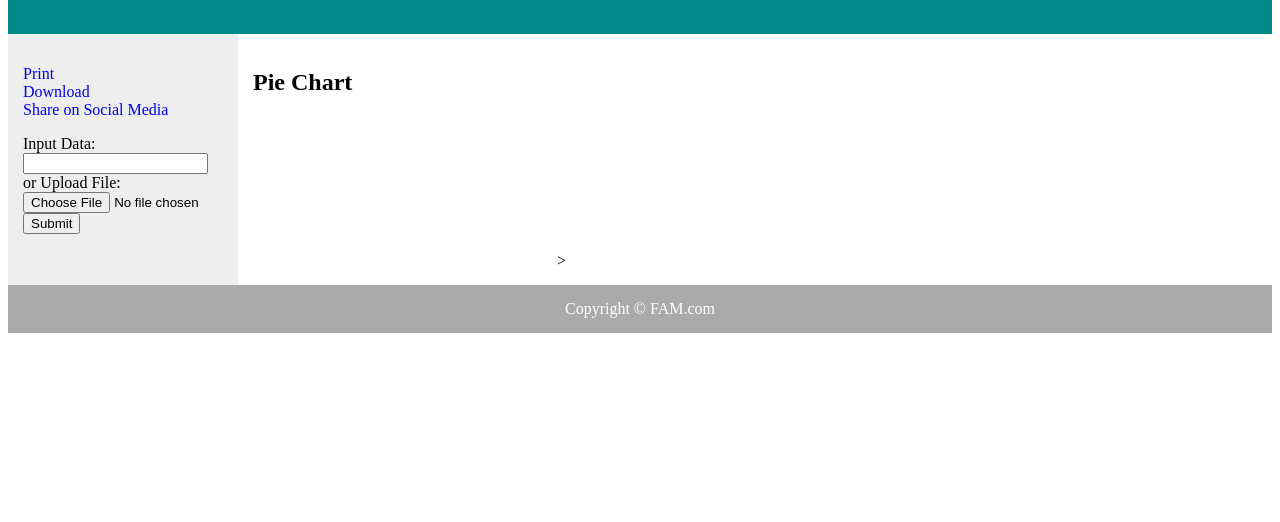
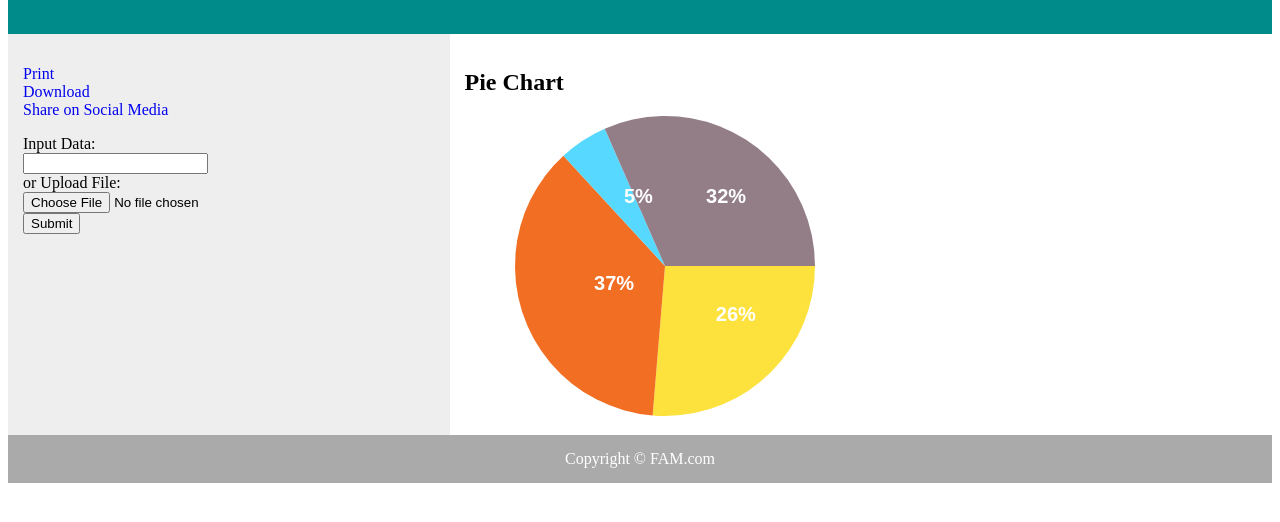
Before and after one commit to faithfreecoder/bc-19-ChartApplication, a website: page index.html in a window 1280 px wide. Shown: the part 84-606 px from the top of the page. Drawn offline with Linux system fonts and the light colour scheme.

Commit message:
Canvas layout with Dummy Chart

```diff
--- a/index.html
+++ b/index.html
@@ -31,7 +31,7 @@
 <article class="article">
   <h1>Pie Chart</h1>
   <canvas id="myCanvas"></canvas>
-    <script type="text/javascript" src="script.js"></script>>
+    <script type="text/javascript" src="script.js"></script>
 </article>
 
 <footer>Copyright &copy; FAM.com</footer>
--- a/script.js
+++ b/script.js
@@ -1,5 +1,103 @@
-var chartCanvas = document.getElementById("chartCanvas");
-chartCanvas.width = 300;
-chartCanvas.height = 300;
+var myCanvas = document.getElementById("myCanvas");
+myCanvas.width = 400;
+myCanvas.height = 300;
+var ctx = myCanvas.getContext("2d");
 
-var ctx = myCanvas.getContext("2d");
+function drawLine(ctx, startX, startY, endX, endY){
+    ctx.beginPath();
+    ctx.moveTo(startX,startY);
+    ctx.lineTo(endX,endY);
+    ctx.stroke();
+}
+
+function drawArc(ctx, centerX, centerY, radius, startAngle, endAngle){
+    ctx.beginPath();
+    ctx.arc(centerX, centerY, radius, startAngle, endAngle);
+    ctx.stroke();
+}
+
+ function drawPieSlice(ctx,centerX, centerY, radius, startAngle, endAngle, color ){
+    ctx.fillStyle = color;
+    ctx.beginPath();
+    ctx.moveTo(centerX,centerY);
+    ctx.arc(centerX, centerY, radius, startAngle, endAngle);
+    ctx.closePath();
+    ctx.fill();
+}
+
+
+
+var data = {
+    "Classical music": 10,
+    "Alternative rock": 14,
+    "Pop": 2,
+    "Jazz": 12
+};
+
+var Piechart = function(options){
+    this.options = options;
+    this.canvas = options.canvas;
+    this.ctx = this.canvas.getContext("2d");
+    this.colors = options.colors;
+
+    this.draw = function(){
+        var total_value = 0;
+        var color_index = 0;
+        for (var categ in this.options.data){
+            var val = this.options.data[categ];
+            total_value += val;
+        }
+
+        var start_angle = 0;
+        for (categ in this.options.data)
+        {
+            val = this.options.data[categ];
+            var slice_angle = 2 * Math.PI * val / total_value;
+
+            drawPieSlice(
+                this.ctx,
+                this.canvas.width/2,
+                this.canvas.height/2,
+                Math.min(this.canvas.width/2,this.canvas.height/2),
+                start_angle,
+                start_angle+slice_angle,
+                this.colors[color_index%this.colors.length]
+            );
+
+            start_angle += slice_angle;
+            color_index++;
+
+        }
+
+///Add text to Pie Chart
+       start_angle = 0;
+for (categ in this.options.data){
+    val = this.options.data[categ];
+    slice_angle = 2 * Math.PI * val / total_value;
+    var pieRadius = Math.min(this.canvas.width/2,this.canvas.height/2);
+    var labelX = this.canvas.width/2 + (pieRadius / 2) * Math.cos(start_angle + slice_angle/2);
+    var labelY = this.canvas.height/2 + (pieRadius / 2) * Math.sin(start_angle + slice_angle/2);
+
+    if (this.options.doughnutHoleSize){
+        var offset = (pieRadius * this.options.doughnutHoleSize ) / 2;
+        labelX = this.canvas.width/2 + (offset + pieRadius / 2) * Math.cos(start_angle + slice_angle/2);
+        labelY = this.canvas.height/2 + (offset + pieRadius / 2) * Math.sin(start_angle + slice_angle/2);
+    }
+
+    var labelText = Math.round(100 * val / total_value);
+    this.ctx.fillStyle = "white";
+    this.ctx.font = "bold 20px Arial";
+    this.ctx.fillText(labelText+"%", labelX,labelY);
+    start_angle += slice_angle;
+}
+    };
+};
+
+var myPiechart = new Piechart(
+    {
+        canvas:myCanvas,
+        data:data,
+        colors:["#fde23e","#f16e23", "#57d9ff","#937e88"]
+    }
+);
+myPiechart.draw();
--- a/style.css
+++ b/style.css
@@ -18,7 +18,7 @@
 
 header {background: #008B8B;color:white;}
 footer {background: #aaa;color:white;}
-.nav {background:#eee; max-width: 200px;}
+.nav {background:#eee; min-width: 200px;}
 
 .nav ul {
     list-style-type: none;
```
